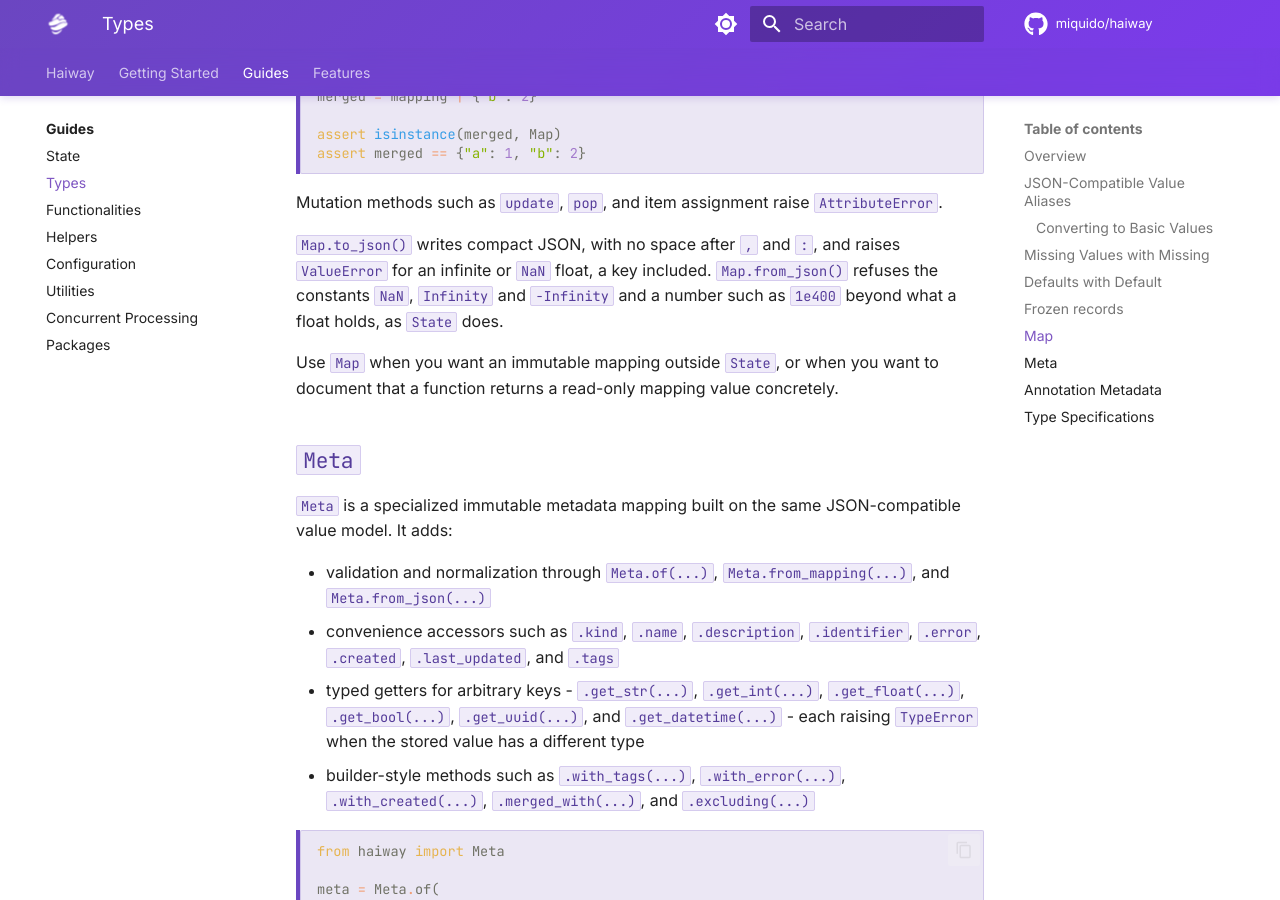
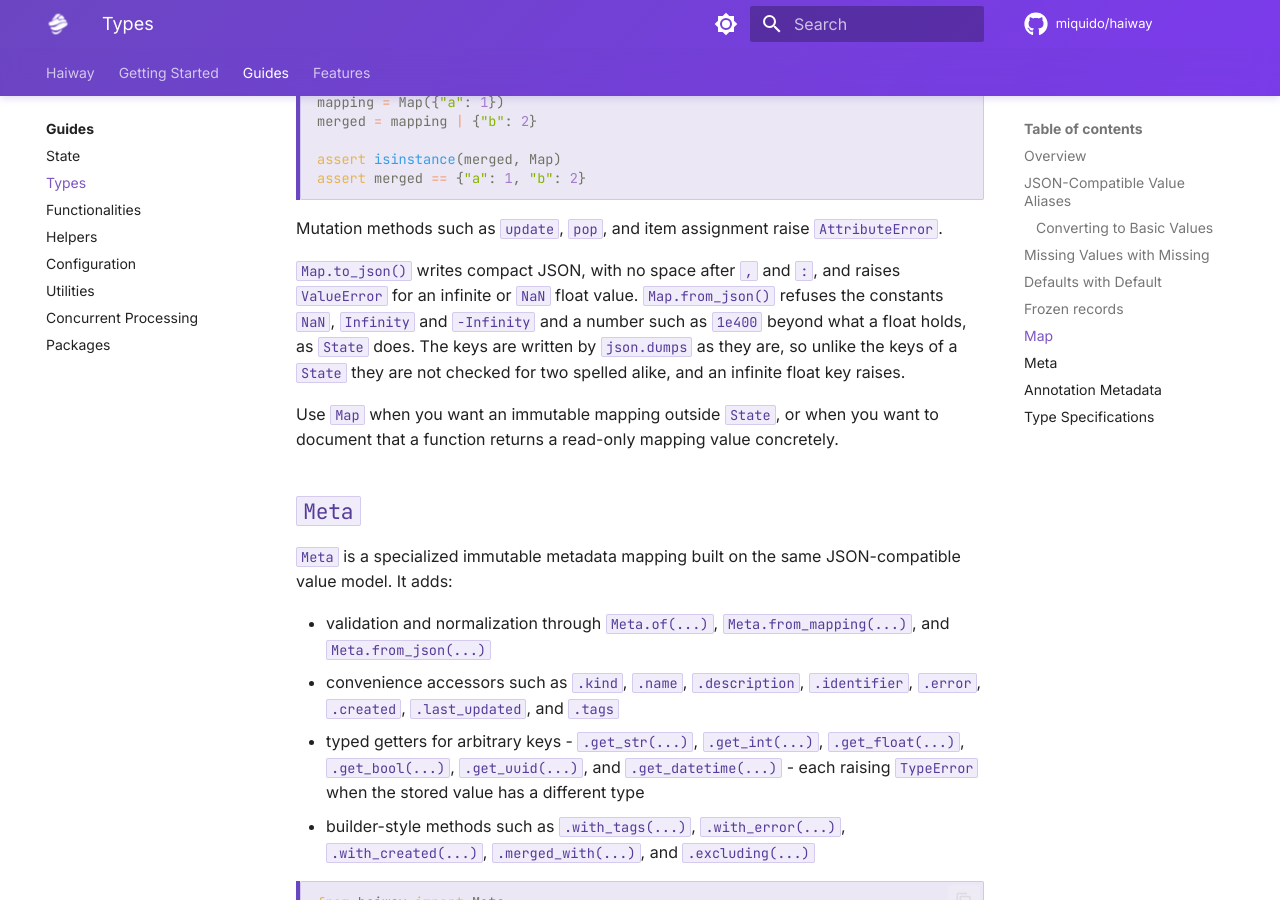
Before and after one commit to miquido/haiway, an MkDocs documentation site: the page built from docs/guides/types.md, in a window 1280 px wide and 900 px high, scrolled down 5633 px. Built offline with MkDocs 1.6.1 and Material for MkDocs 9.7.7, drawn with Linux system fonts in a browser that asks for light colours; comment, search, counter and statistics services are not loaded; some of the changed text lies outside the part shown.

Commit message:
Close the states of the pending list and the cached default, and tell Literal with Missing
- Keep the attribute index inside the validate and compute arms of a pending item, so a finish carries only its owner
- Make the default of an attribute one closed kind (computed, constant, cached acyclic, cached cyclic) instead of a value, a flag and a constant flag
- Type the spec kind as an enum and list every kind in spec_accepts_missing, and correct what its comments say may run
- Refuse a spelled_once given something which is not a set with a TypeError
- Make DefaultValue dispatch exhaustive with assert_never
- Strip Missing from a literal in the JSON schema, spell the keys of an IntEnum with key_spelling
- Take atomic copies of an exact dict, list or set in _recursive_mapping and word the comment for the rest
- Narrow what the changelog and the guides say of Map and Meta JSON and of how keys are spelled
- Test the exported SPEC_ numbers against Kind

Co-Authored-By: Claude Sonnet 5.5 <noreply@anthropic.com>

```diff
--- a/docs/guides/types.md
+++ b/docs/guides/types.md
@@ -50,12 +50,13 @@ next to `str`; through JSON, `str | Color` reads `Color.RED` back as the `str` `
 
 Nested `State` instances, dataclasses, mappings, sequences and sets are converted as the value graph
 is traversed, into `Map` and `tuple` instances. Mapping keys go through the same table and are then
-spelled the way JSON spells them - a `str` result is used as is, `int` and `float` become
-`str(key)`, and `bool` and `None` become `"true"`, `"false"` and `"null"`. That is the spelling
-`json.dumps` gives those keys on its own, so payloads which already encoded keep the output they had
-\- except for infinite and `NaN` float keys, written as `"inf"`, `"-inf"` and `"nan"` where
-`json.dumps` writes `"Infinity"`, `"-Infinity"` and `"NaN"`. Only `"inf"`, `"-inf"` and `"nan"` are
-read back. Two keys which are spelled the same - `{1: "a", "1": "b"}` - raise `ValueError`.
+spelled the way JSON spells them - a `str` result is used as is, `int` and `float` become the number
+as `json.dumps` writes it (`int.__repr__`, `float.__repr__`), and `bool` and `None` become `"true"`,
+`"false"` and `"null"`. That is the spelling `json.dumps` gives those keys on its own, so payloads
+which already encoded keep the output they had - except for infinite and `NaN` float keys, written
+as `"inf"`, `"-inf"` and `"nan"` where `json.dumps` writes `"Infinity"`, `"-Infinity"` and `"NaN"`.
+Only `"inf"`, `"-inf"` and `"nan"` are read back. Two keys which are spelled the same -
+`{1: "a", "1": "b"}` - raise `ValueError`.
 
 Float _values_ are not converted: `to_basic_object` keeps an infinite or `NaN` float as it is, and
 `from_mapping` reads it back. JSON has no spelling for it, so `to_json` raises `ValueError` and
@@ -247,8 +248,10 @@ assert merged == {"a": 1, "b": 2}
 Mutation methods such as `update`, `pop`, and item assignment raise `AttributeError`.
 
 `Map.to_json()` writes compact JSON, with no space after `,` and `:`, and raises `ValueError` for an
-infinite or `NaN` float, a key included. `Map.from_json()` refuses the constants `NaN`, `Infinity`
-and `-Infinity` and a number such as `1e400` beyond what a float holds, as `State` does.
+infinite or `NaN` float value. `Map.from_json()` refuses the constants `NaN`, `Infinity` and
+`-Infinity` and a number such as `1e400` beyond what a float holds, as `State` does. The keys are
+written by `json.dumps` as they are, so unlike the keys of a `State` they are not checked for two
+spelled alike, and an infinite float key raises.
 
 Use `Map` when you want an immutable mapping outside `State`, or when you want to document that a
 function returns a read-only mapping value concretely.
```
Also changed, not shown: CHANGELOG.md (+8 -7 lines), docs/guides/state.md (+6 -5 lines), 10 other files.
